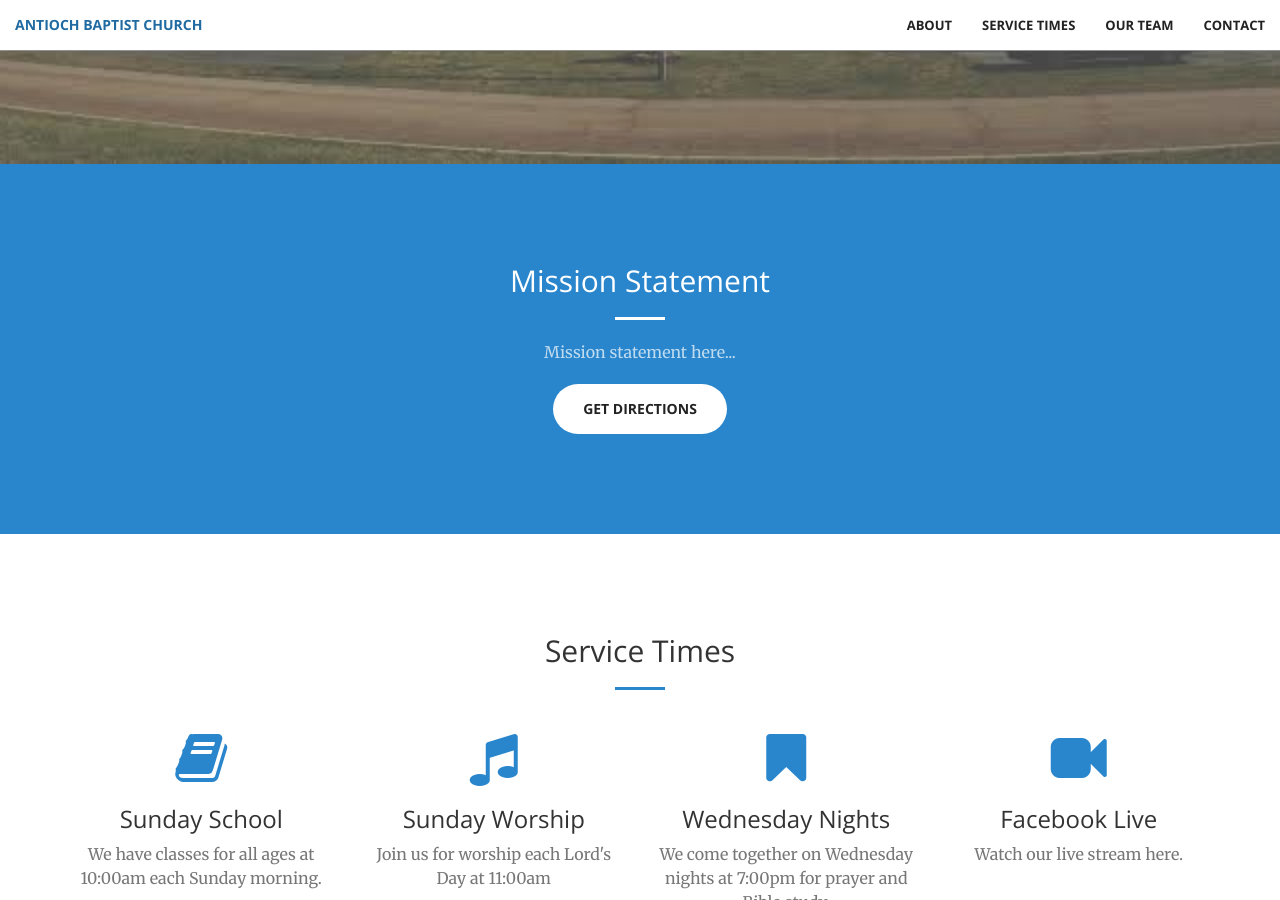
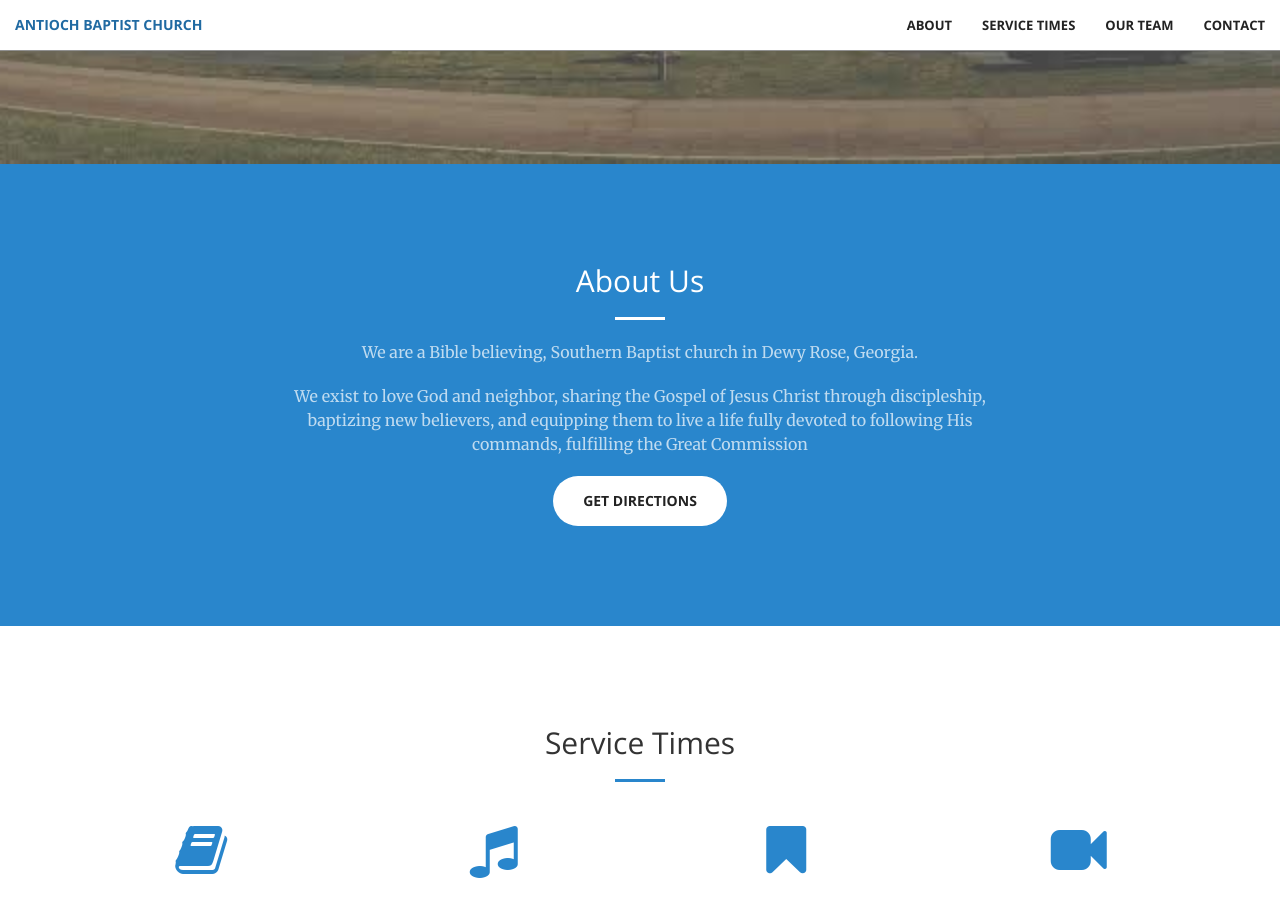
Before and after one commit to antiochbaptist/antiochbaptist.github.io, a Jekyll site: the page built from index.html, in a window 1280 px wide and 900 px high, scrolled down 736 px. Built offline with Jekyll 4.4.1, drawn with Linux system fonts in a browser that asks for light colours.

Commit message:
Update call-to-action.html

```diff
--- a/_includes/call-to-action.html
+++ b/_includes/call-to-action.html
@@ -2,9 +2,10 @@
     <div class="container">
         <div class="row">
             <div class="col-lg-8 col-lg-offset-2 text-center">
-                <h2 class="section-heading">Mission Statement</h2>
+                <h2 class="section-heading">About Us</h2>
                 <hr class="light">
-                <p class="text-faded">Mission statement here...</p>
+                <p class="text-faded">We are a Bible believing, Southern Baptist church in Dewy Rose, Georgia.
+                <p class="text-faded">We exist to love God and neighbor, sharing the Gospel of Jesus Christ through discipleship, baptizing new believers, and equipping them to live a life fully devoted to following His commands, fulfilling the Great Commission</p>
                 <a href="https://maps.app.goo.gl/SC7kXXr2LikMhKYV9" class="btn btn-default btn-xl">Get Directions</a>
             </div>
         </div>
```
